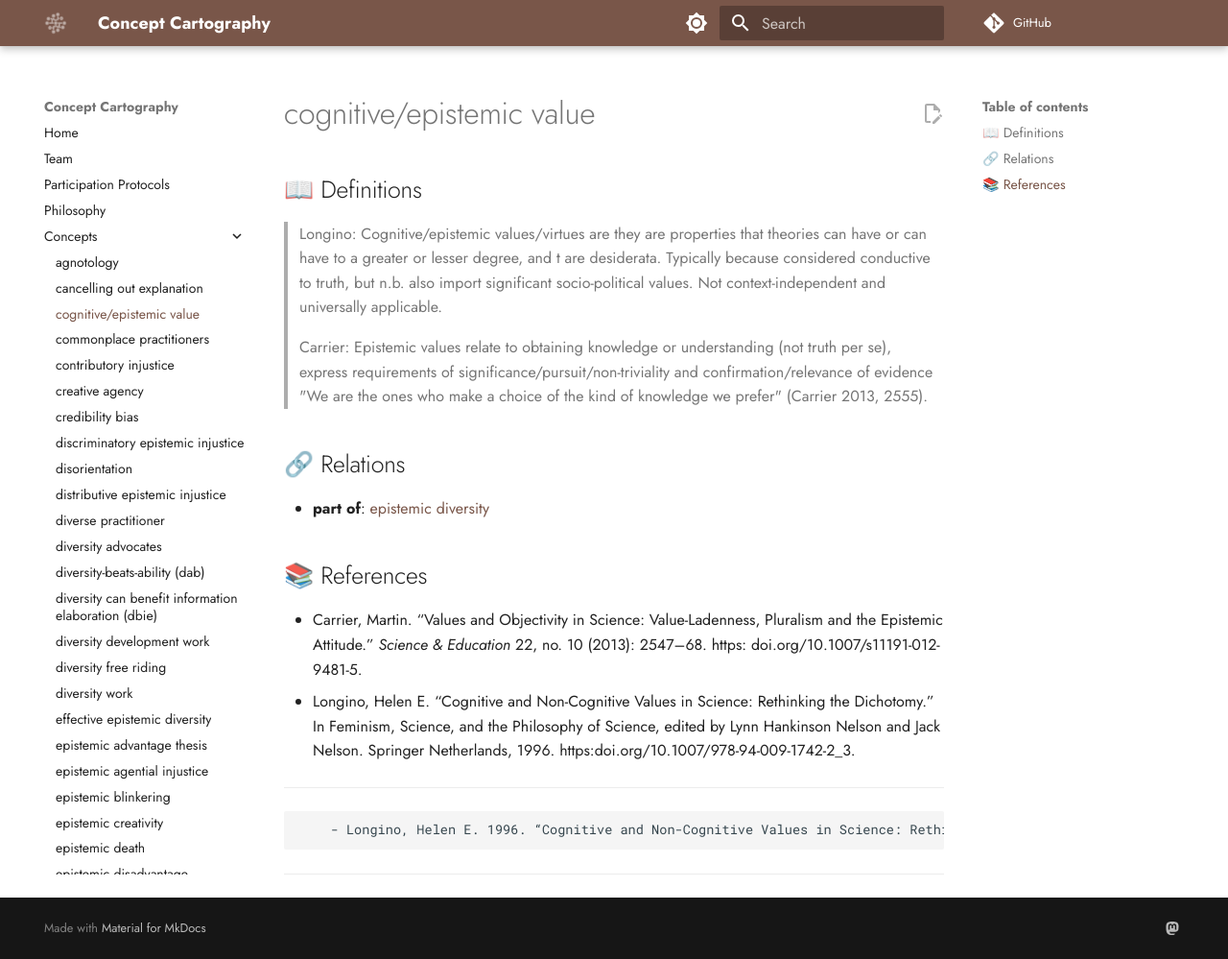
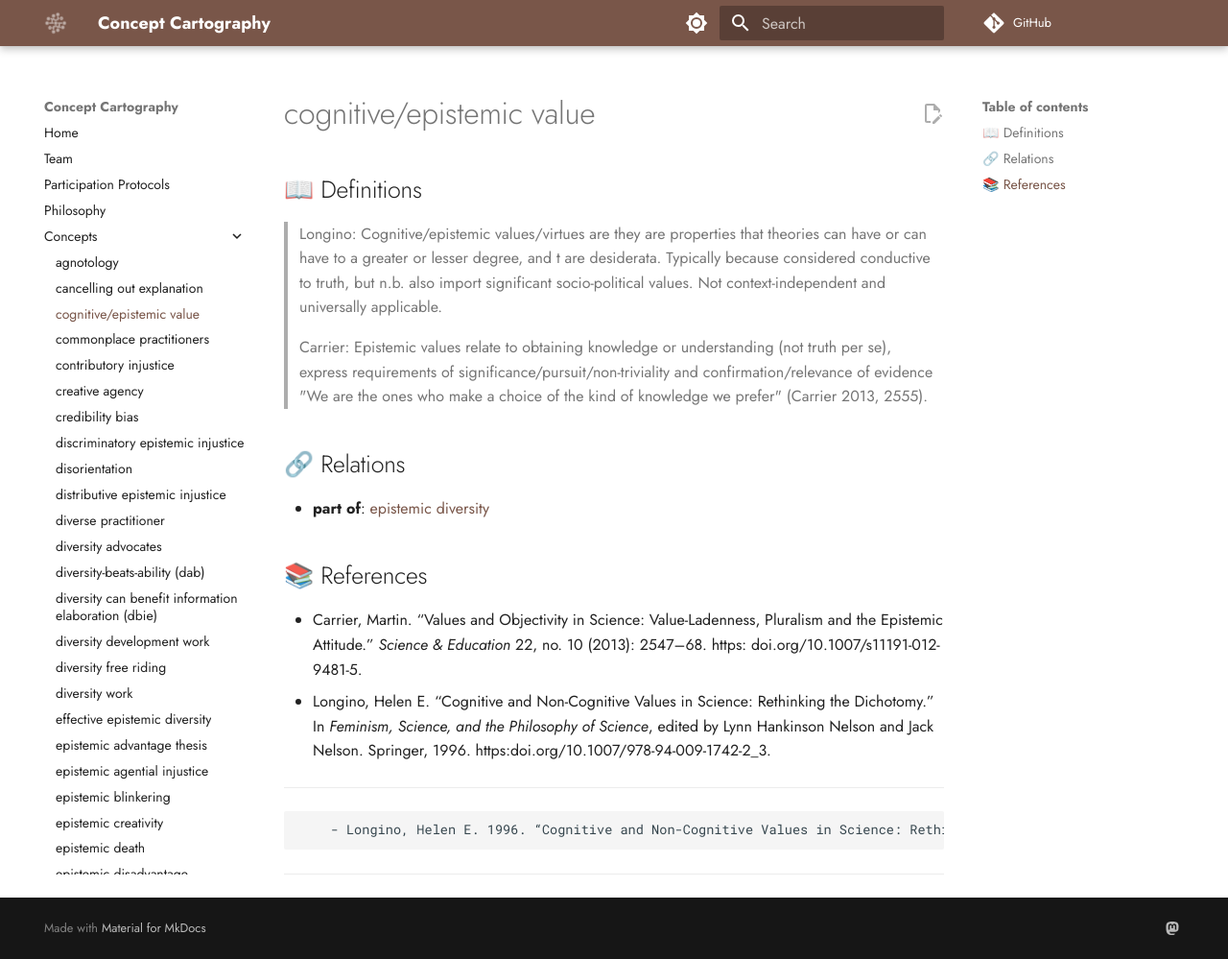
Before and after one commit to conceptcartography/conceptcartography, an MkDocs documentation site: the page built from docs/concepts/cognitive-epistemic-value.md, in a window 1280 px wide and 999 px high. Shown: the whole window at 96% size. Built offline with MkDocs 1.6.1 and Material for MkDocs 9.7.7, drawn with Linux system fonts in a browser that asks for light colours; comment, search, counter and statistics services are not loaded; the version menu is left out.

Commit message:
Update cognitive-epistemic-value.md

```diff
--- a/docs/concepts/cognitive-epistemic-value.md
+++ b/docs/concepts/cognitive-epistemic-value.md
@@ -2,8 +2,8 @@
 concept: cognitive/epistemic value
 references:
 - 'Carrier, Martin. “Values and Objectivity in Science: Value-Ladenness, Pluralism and the Epistemic Attitude.” _Science & Education_ 22, no. 10 (2013): 2547–68. https: doi.org/10.1007/s11191-012-9481-5.'
-- 'Longino, Helen E. “Cognitive and Non-Cognitive Values in Science: Rethinking the Dichotomy.” In Feminism, Science, and the Philosophy of Science, edited by Lynn
-  Hankinson Nelson and Jack Nelson. Springer Netherlands, 1996. https:doi.org/10.1007/978-94-009-1742-2_3.'
+- 'Longino, Helen E. “Cognitive and Non-Cognitive Values in Science: Rethinking the Dichotomy.” In _Feminism, Science, and the Philosophy of Science_, edited by Lynn
+  Hankinson Nelson and Jack Nelson. Springer, 1996. https:doi.org/10.1007/978-94-009-1742-2_3.'
 definitions:
 - 'Longino: Cognitive/epistemic values/virtues are they are properties that theories
   can have or can have to a greater or lesser degree, and t are desiderata. Typically
@@ -34,8 +34,8 @@ relations:
 ## 📚 References
 
 - Carrier, Martin. “Values and Objectivity in Science: Value-Ladenness, Pluralism and the Epistemic Attitude.” _Science & Education_ 22, no. 10 (2013): 2547–68. https: doi.org/10.1007/s11191-012-9481-5.
-- Longino, Helen E. “Cognitive and Non-Cognitive Values in Science: Rethinking the Dichotomy.” In Feminism, Science, and the Philosophy of Science, edited by Lynn
-  Hankinson Nelson and Jack Nelson. Springer Netherlands, 1996. https:doi.org/10.1007/978-94-009-1742-2_3.
+- Longino, Helen E. “Cognitive and Non-Cognitive Values in Science: Rethinking the Dichotomy.” In _Feminism, Science, and the Philosophy of Science_, edited by Lynn
+  Hankinson Nelson and Jack Nelson. Springer, 1996. https:doi.org/10.1007/978-94-009-1742-2_3.
 
 ---
 
```
